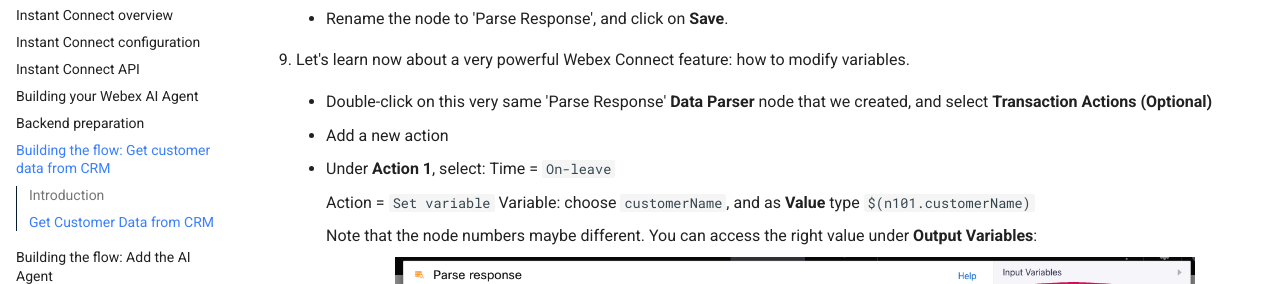
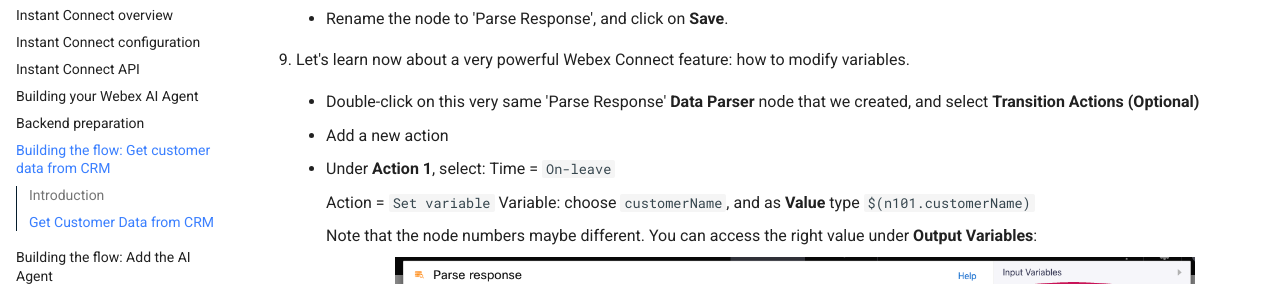
Before and after one commit to WebexCC-SA/LAB-2857, an MkDocs documentation site: the page built from docs/06-connectflow-01.md, in a window 1280 px wide and 900 px high, scrolled down 4584 px. Shown: the part 168-452 px from the top of the window. Built offline with MkDocs 1.6.1 and Material for MkDocs 9.7.7, drawn with Linux system fonts in a browser that asks for light colours.

Commit message:
one more typo

```diff
--- a/docs/06-connectflow-01.md
+++ b/docs/06-connectflow-01.md
@@ -120,7 +120,7 @@
 
 9. Let's learn now about a very powerful Webex Connect feature: how to modify variables.
 
-      - Double-click on this very same 'Parse Response' **Data Parser** node that we created, and select **Transaction Actions (Optional)**
+      - Double-click on this very same 'Parse Response' **Data Parser** node that we created, and select **Transition Actions (Optional)**
 
       - Add a new action
       - Under **Action 1**, select:
```
